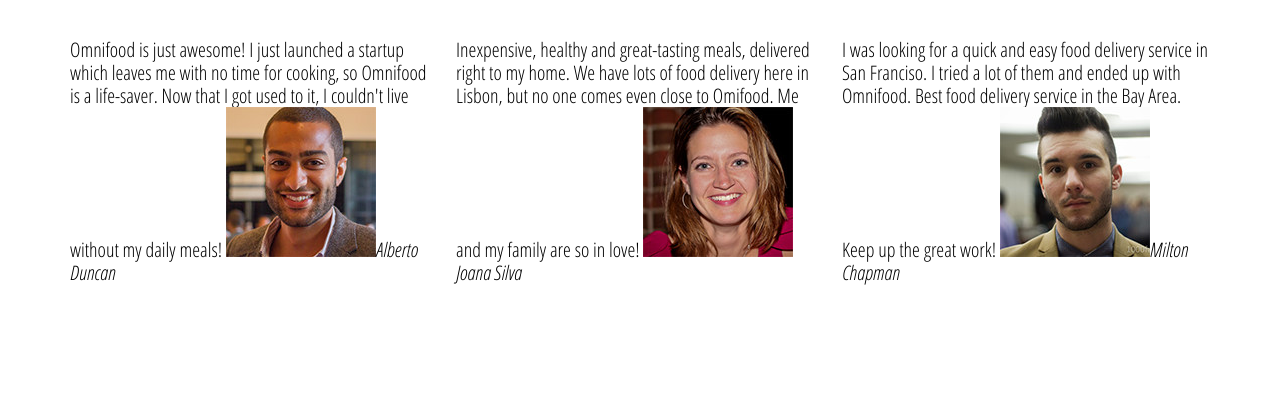
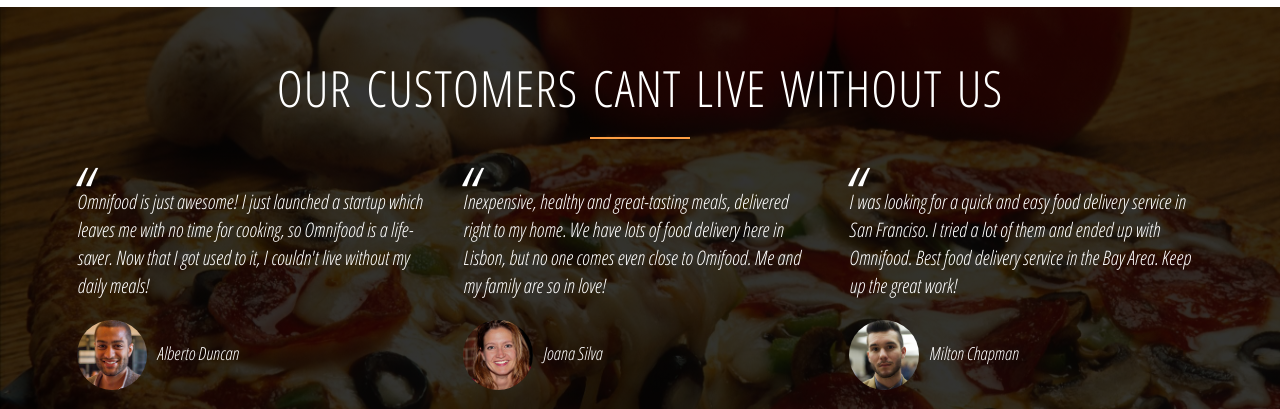
Before and after one commit to erickelninoSwift/FoodRestaurant, a plain HTML site: page index.html in a window 1280 px wide. Shown: the part 3029-3438 px from the top of the page. Before the commit the page ends 3325 px from the top, so only its background shows below. Drawn offline with Linux system fonts and the light colour scheme; files whose address does not match are found by name.

Commit message:
done with the testimonials

```diff
--- a/resources/css/style.css
+++ b/resources/css/style.css
@@ -89,6 +89,7 @@
     background-size: cover;
     background-position: center;
     opacity: 7.0;
+    background-attachment: fixed;
 }
 
 h1
@@ -318,7 +319,7 @@
 }
 .featurse-steps
 {
-    margin-top: 50px;
+    padding-top: 40px;
     background-color: #eae6e6;
 }
 
@@ -446,5 +447,49 @@
 
 .section-testimonials
 {
+    background-image:linear-gradient(rgba(0, 0, 0, 0.80),rgba(0, 0, 0, 0.80)) , url(/resources/img/back-customers.jpg);
+    background-size: cover;
+    color: #fff;
+    background-attachment: fixed;
+    padding-top: 30px;
+    margin-top: 20px;
 
 }
+blockquote:before
+{
+    content: "\201C";
+    font-style: italic;
+    font-size: 400%;
+    display: block;
+    position:absolute;
+    top: 0;
+    left: 0;
+}
+
+
+
+
+blockquote
+{
+    padding: 2%;
+    font-style: italic;
+    line-height: 140%;
+    position: relative;
+
+}
+cite
+{
+    font-size: 90%;
+    margin-top: 20px;
+    display: block;
+}
+
+cite img
+{
+    height: 70px;
+    width: auto;
+    border-radius: 50%;
+    margin-right = 10px;
+    vertical-align: middle;
+    margin-right: 10px;
+}
```
Also changed, not shown: index.html (+9 -5 lines).
